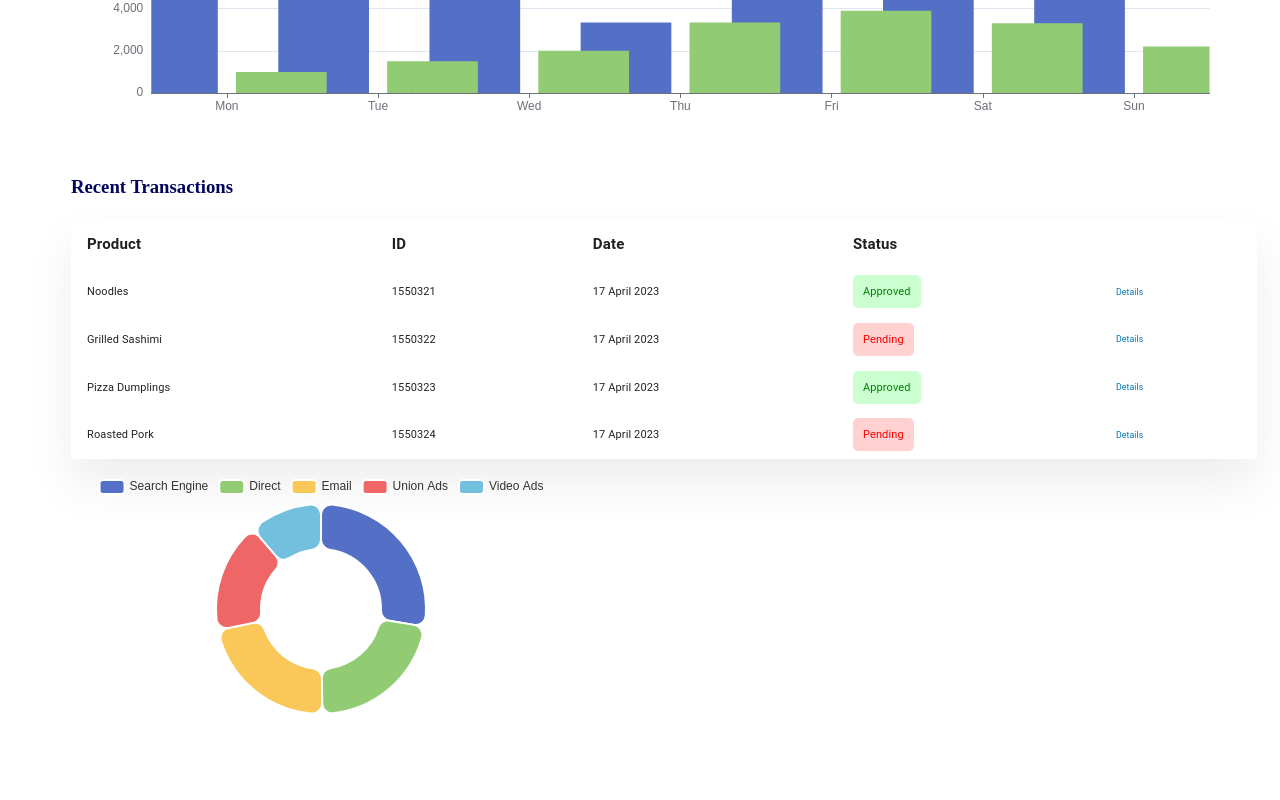
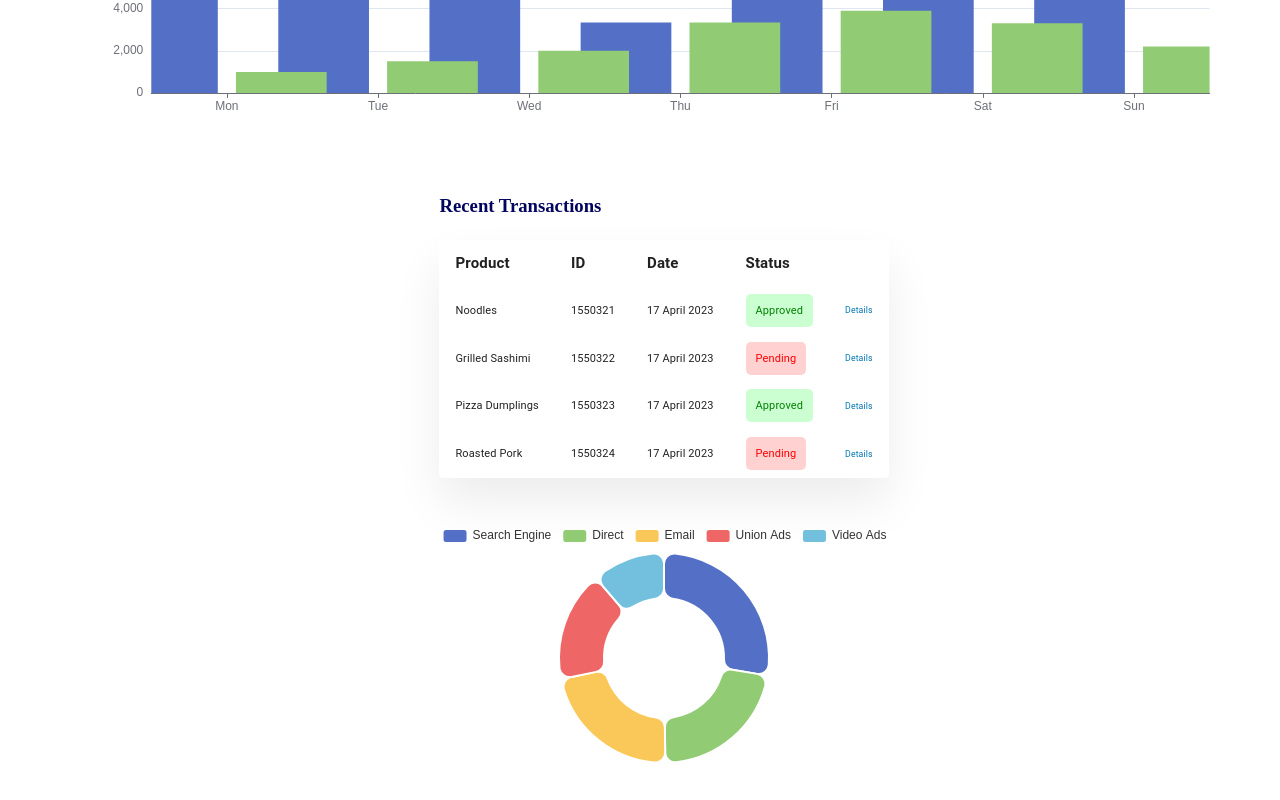
Before and after one commit to Doubting-Thomas/admin-dashboard, a React (Create React App) app: page /dashboard in a window 1280 px wide. Shown: the part 1878-2678 px from the top of the page. Before the commit the page ends 2655 px from the top, so only its background shows below. Built offline with nearby package versions, Linux system fonts and the light colour scheme; the HTML template or start-up script is replaced by a standard one.

Commit message:
style: styling for pie chart component

```diff
--- a/src/pages/Dashboard.module.css
+++ b/src/pages/Dashboard.module.css
@@ -0,0 +1,7 @@
+.dashboard__bottom {
+  display: flex;
+  flex-direction: column;
+  align-items: center;
+  gap: 3rem;
+  /* justify-content: space-between; */
+}
```
